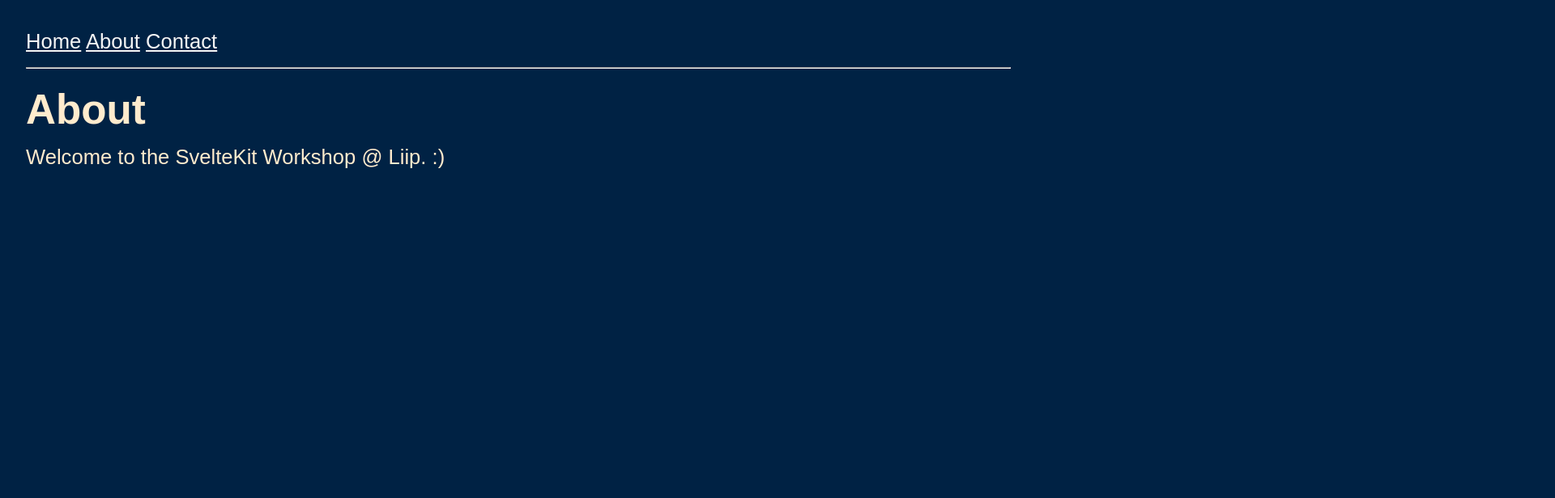
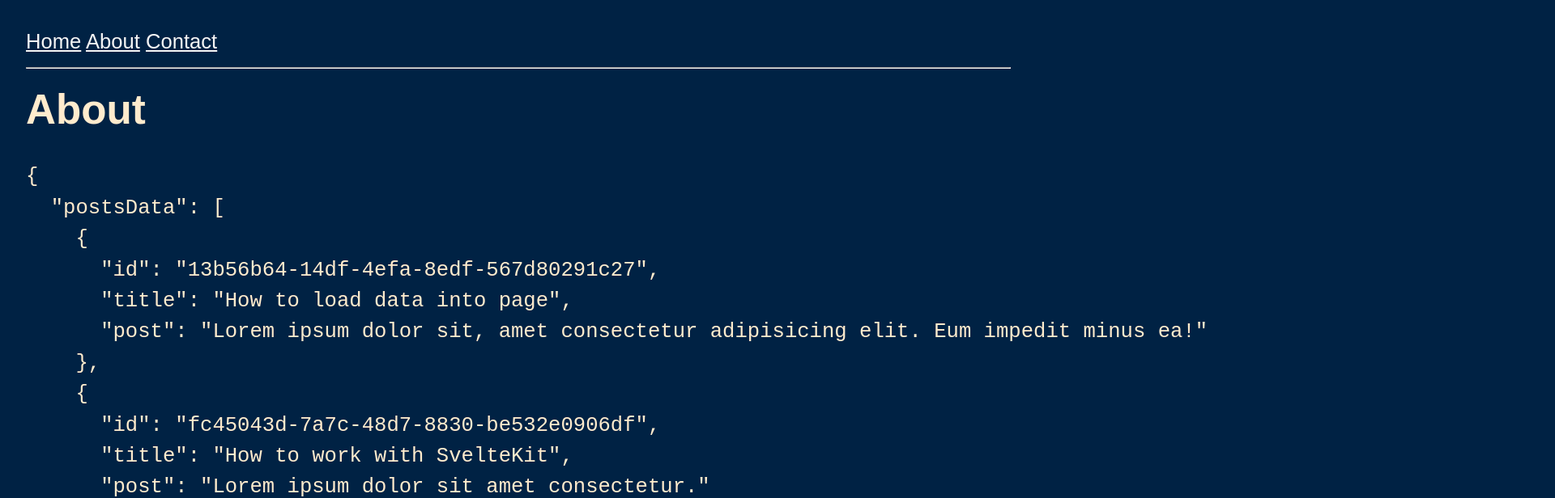
Before and after one commit to robots4life/workshop-001-svelte-demo, a SvelteKit app in the folder sveltekit/: page /about in a window 1280 px wide. Shown: the top 616 px of the page at 81% size, 1920 px wide, since content can reach past the window. Built offline with nearby package versions, Linux system fonts and the light colour scheme.

Commit message:
display array of object in page from load

```diff
--- a/sveltekit/src/routes/about/+page.server.ts
+++ b/sveltekit/src/routes/about/+page.server.ts
@@ -3,6 +3,30 @@ import type { PageServerLoad } from './$types';
 
 // use a load function to load data for the page
 export const load: PageServerLoad = () => {
+	// array of objects
+	const posts = [
+		{
+			id: crypto.randomUUID(),
+			title: 'How to load data into page',
+			post: 'Lorem ipsum dolor sit, amet consectetur adipisicing elit. Eum impedit minus ea!'
+		},
+		{
+			id: crypto.randomUUID(),
+			title: 'How to work with SvelteKit',
+			post: 'Lorem ipsum dolor sit amet consectetur.'
+		},
+		{
+			id: crypto.randomUUID(),
+			title: 'How to load work with objects',
+			post: 'Lorem ipsum dolor sit amet consectetur adipisicing elit. Aspernatur quisquam vitae vero et alias id quas facilis tempore? Vel, omnis?'
+		},
+		{
+			id: crypto.randomUUID(),
+			title: 'How to work with arrays',
+			post: 'Lorem ipsum dolor sit amet consectetur adipisicing elit. Molestias perferendis, facilis expedita labore molestiae praesentium exercitationem? Similique explicabo quae error? Fugit iusto nihil eligendi.'
+		}
+	];
+
 	// return data from the load function in an object
-	return { intro: 'Welcome to the SvelteKit Workshop @ Liip. :)' };
+	return { postsData: posts };
 };
--- a/sveltekit/src/routes/about/+page.svelte
+++ b/sveltekit/src/routes/about/+page.svelte
@@ -5,4 +5,4 @@
 
 <h1>About</h1>
 
-<p>{data.intro}</p>
+<pre>{JSON.stringify(data, null, 2)}</pre>
```
Also changed, not shown: sveltekit/static/sveltekit-about-page-loade-data-array-of-objects.png (added), 1 other file (tests, documents, lock files or other folders).
